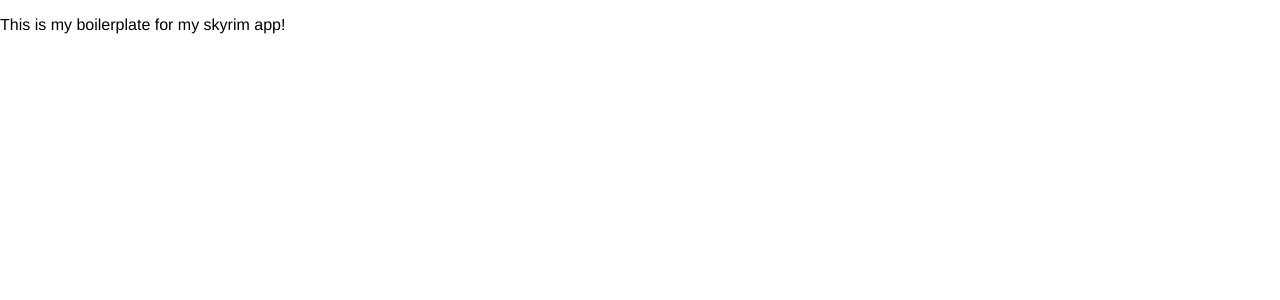
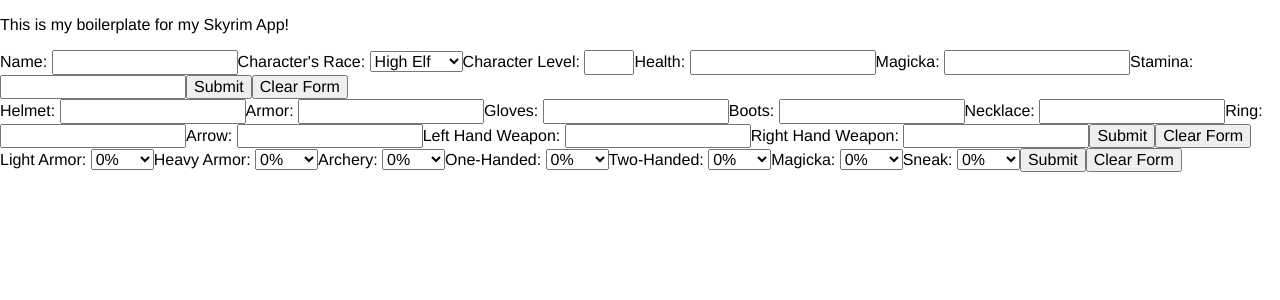
Before and after one commit to BashJr/skyrim-dmg-calc, a React app: page / in a window 1280 px wide. Shown: the top 300 px of the page. Built offline with nearby package versions, Linux system fonts and the light colour scheme.

Commit message:
Added form data

```diff
--- a/src/App.js
+++ b/src/App.js
@@ -2,6 +2,19 @@
 import ReactDom from 'react-dom';
 import 'normalize.css/normalize.css';
 import './styles/styles.scss';
+import CharForm from '../src/components/CharForm';
+import ArmForm from '../src/components/ArmForm';
+import PerkForm from '../src/components/PerkForm';
 
 
-ReactDom.render(<p>This is my boilerplate for my skyrim app!</p>, document.getElementById('app'));
+const jsx = (
+    <div>
+        <p>This is my boilerplate for my Skyrim App!</p>
+        <CharForm />
+        <ArmForm />
+        <PerkForm />
+    </div>
+
+);
+
+ReactDom.render(jsx, document.getElementById('app'));
--- /dev/null
+++ b/src/components/ArmForm.js
@@ -0,0 +1,31 @@
+import React from 'react';
+
+export default class ArmForm extends React.Component {
+
+    render() {
+        return (
+            <form>
+                <label>Helmet: </label>
+                <input type="text" />
+                <label>Armor: </label>
+                <input type="text" />
+                <label>Gloves: </label>
+                <input type="text" />
+                <label>Boots: </label>
+                <input type="text" />
+                <label>Necklace: </label>
+                <input type="text" />
+                <label>Ring: </label>
+                <input type="text" />
+                <label>Arrow: </label>
+                <input type="text" />
+                <label>Left Hand Weapon: </label>
+                <input type="text" />
+                <label>Right Hand Weapon: </label>
+                <input type="text" />
+                <button>Submit</button>
+                <button>Clear Form</button>
+            </form>
+        );
+    }
+};
--- /dev/null
+++ b/src/components/CharForm.js
@@ -0,0 +1,36 @@
+import React from 'react';
+
+export default class CharForm extends React.Component {
+
+    render() {
+        return (
+            <form>
+                <label>Name: </label>
+                <input type="text" />
+                <label>Character's Race: </label>
+                <select>
+                    <option value="high elf">High Elf</option>
+                    <option value="argonian">Argonian</option>
+                    <option value="wood elf">Wood Elf</option>
+                    <option value="breton">Breton</option>
+                    <option value="dark elf">Dark Elf</option>
+                    <option value="imperial">Imperial</option>
+                    <option value="khajiit">Khajiit</option>
+                    <option value="nord">Nord</option>
+                    <option value="orc">Orc</option>
+                    <option value="redguard">Redguard</option>
+                </select>
+                <label>Character Level: </label>
+                <input type="number" min="1" max="999" />
+                <label>Health: </label>
+                <input type="number" />
+                <label>Magicka: </label>
+                <input type="number" />
+                <label>Stamina: </label>
+                <input type="number" />
+                <button>Submit</button>
+                <button>Clear Form</button>
+            </form>
+        );
+    }
+};
--- /dev/null
+++ b/src/components/PerkForm.js
@@ -0,0 +1,76 @@
+import React from 'react';
+
+export default class PerkForm extends React.Component {
+
+    render() {
+        return (
+            <form>
+                <label>Light Armor: </label>
+                <select>
+                    <option value="la-zero">0%</option>
+                    <option value="la-twenty">20%</option>
+                    <option value="la-forty">40%</option>
+                    <option value="la-sixty">60%</option>
+                    <option value="la-eighty">80%</option>
+                    <option value="la-hundred">100%</option>
+                </select>
+                <label>Heavy Armor: </label>
+                <select>
+                    <option value="ha-zero">0%</option>
+                    <option value="ha-twenty">20%</option>
+                    <option value="ha-forty">40%</option>
+                    <option value="ha-sixty">60%</option>
+                    <option value="ha-eighty">80%</option>
+                    <option value="ha-hundred">100%</option>
+                </select>
+                <label>Archery: </label>
+                <select>
+                    <option value="ar-zero">0%</option>
+                    <option value="ar-twenty">20%</option>
+                    <option value="ar-forty">40%</option>
+                    <option value="ar-sixty">60%</option>
+                    <option value="ar-eighty">80%</option>
+                    <option value="ar-hundred">100%</option>
+                </select>
+                <label>One-Handed: </label>
+                <select>
+                    <option value="oh-zero">0%</option>
+                    <option value="oh-twenty">20%</option>
+                    <option value="oh-forty">40%</option>
+                    <option value="oh-sixty">60%</option>
+                    <option value="oh-eighty">80%</option>
+                    <option value="oh-hundred">100%</option>
+                </select>
+                <label>Two-Handed: </label>
+                <select>
+                    <option value="th-zero">0%</option>
+                    <option value="th-twenty">20%</option>
+                    <option value="th-forty">40%</option>
+                    <option value="th-sixty">60%</option>
+                    <option value="th-eighty">80%</option>
+                    <option value="th-hundred">100%</option>
+                </select>
+                <label>Magicka: </label>
+                <select>
+                    <option value="ma-zero">0%</option>
+                    <option value="ma-twenty">20%</option>
+                    <option value="ma-forty">40%</option>
+                    <option value="ma-sixty">60%</option>
+                    <option value="ma-eighty">80%</option>
+                    <option value="ma-hundred">100%</option>
+                </select>
+                <label>Sneak: </label>
+                <select>
+                    <option value="sn-zero">0%</option>
+                    <option value="sn-twenty">20%</option>
+                    <option value="sn-forty">40%</option>
+                    <option value="sn-sixty">60%</option>
+                    <option value="sn-eighty">80%</option>
+                    <option value="sn-hundred">100%</option>
+                </select>
+                <button>Submit</button>
+                <button>Clear Form</button>
+            </form>
+        );
+    }
+};
```
Also changed, not shown: 1 other file (tests, documents, lock files or other folders).
